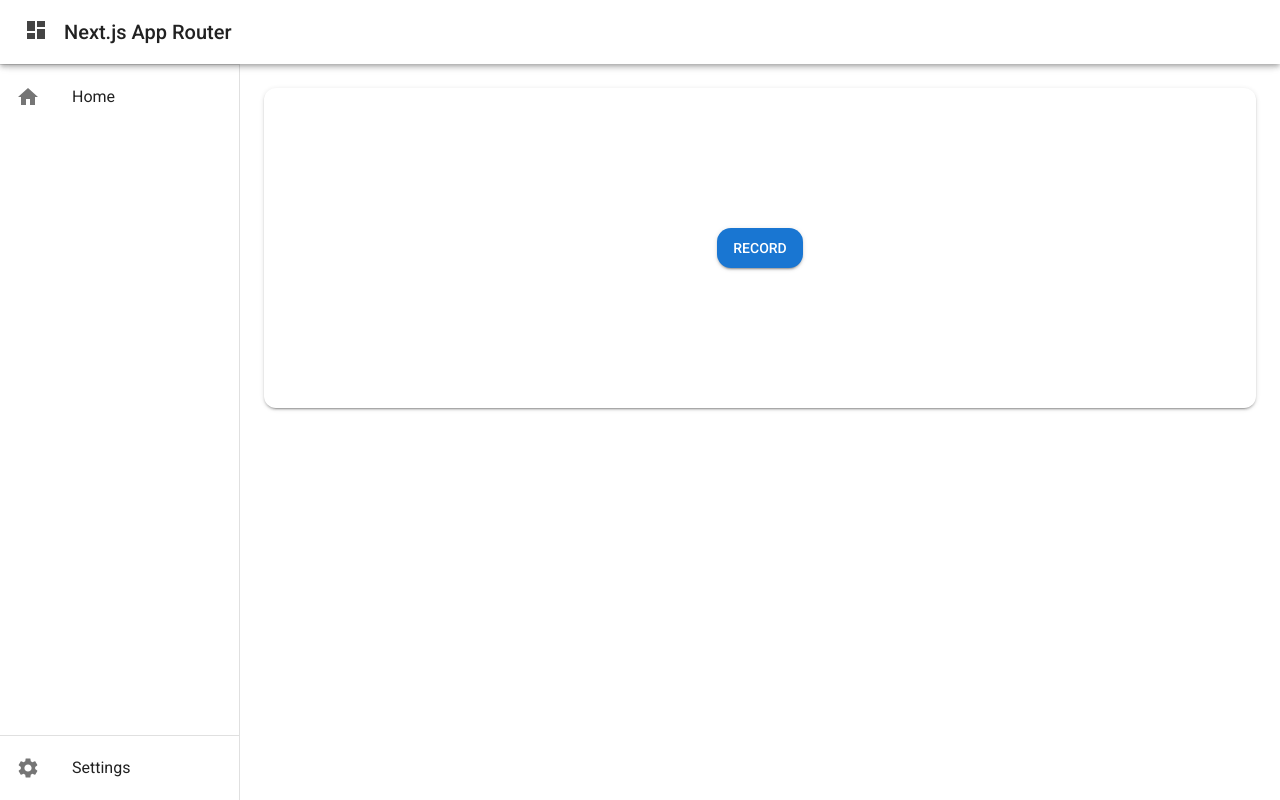
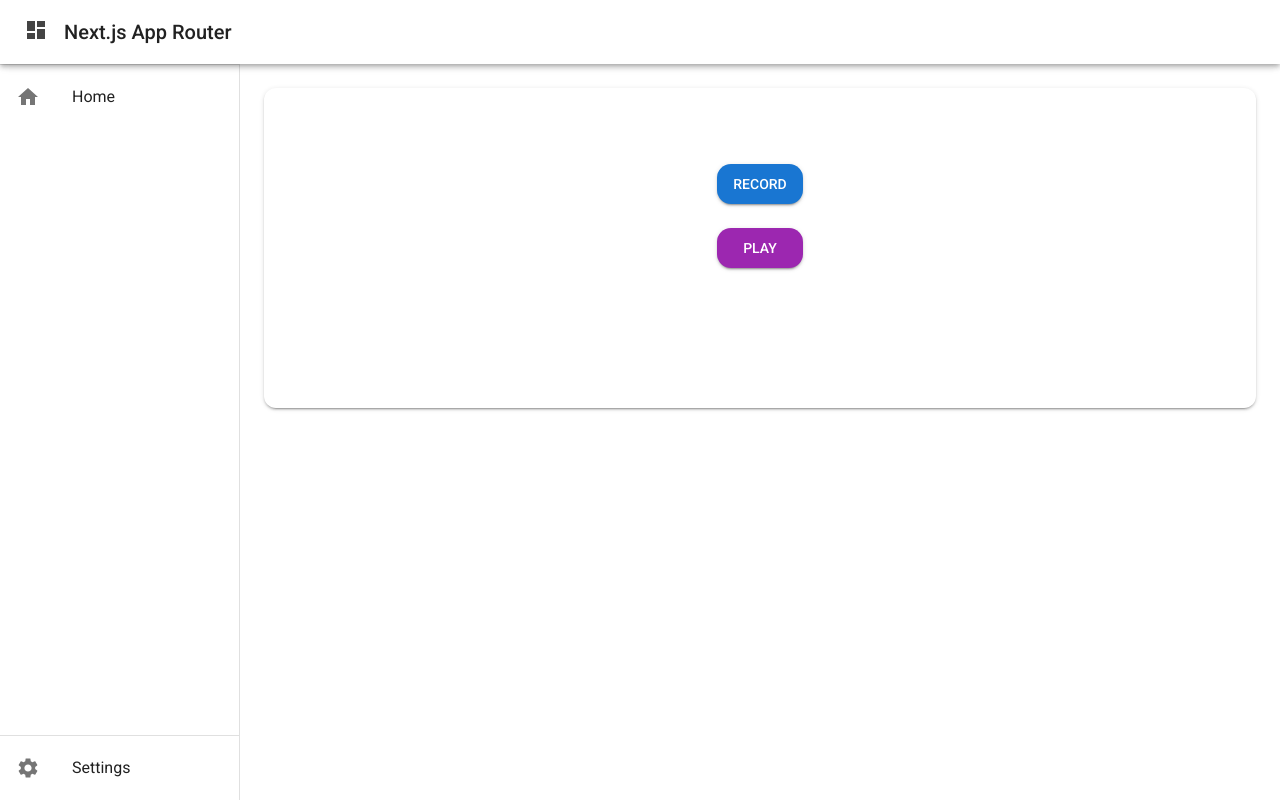
Before and after one commit to visiodeibc/pr-voice-ai, a Next.js app in the folder voice-ai-front/: page / in a window 1280 px wide. Built offline with nearby package versions, Linux system fonts and the light colour scheme.

Commit message:
play button 추가

```diff
--- a/voice-ai-front/src/app/page.tsx
+++ b/voice-ai-front/src/app/page.tsx
@@ -10,6 +10,13 @@ export default function HomePage() {
     const [mediaRecorder, setMediaRecorder] = useState<MediaRecorder | null>(
         null
     )
+
+    const play = () => {
+        //TODO blob을 set하는게 아니라 url으로 프로세스 한거를 set하는 방향으로 수정?
+        const audioURL = URL.createObjectURL(audioFile!)
+        const audio = new Audio(audioURL)
+        audio.play()
+    }
 
     const handleClick = async () => {
         if (!recording) {
@@ -40,9 +47,6 @@ export default function HomePage() {
                 })
                 setAudioFile(blob)
                 chunks = []
-                const audioURL = URL.createObjectURL(blob)
-                const audio = new Audio(audioURL)
-                audio.play()
             }
             newMediaRecorder.start()
             setMediaRecorder(newMediaRecorder)
@@ -65,6 +69,13 @@ export default function HomePage() {
                 minHeight: '40vh',
             }}
         >
+            <Box
+                sx={{
+                    display: 'grid',
+                    gap: 3,
+                    gridTemplateRows: 'repeat(3, 1fr)',
+                }}
+            >
                 <Button
                     variant="contained"
                     sx={{ borderRadius: '14px', height: '40px' }}
@@ -73,6 +84,15 @@ export default function HomePage() {
                 >
                     Record
                 </Button>
+                <Button
+                    variant="contained"
+                    sx={{ borderRadius: '14px', height: '40px' }}
+                    color={'secondary'}
+                    onClick={play}
+                >
+                    Play
+                </Button>
+            </Box>
         </Box>
     )
 }
```
Lines whose indentation alone changed are shown as unchanged.
